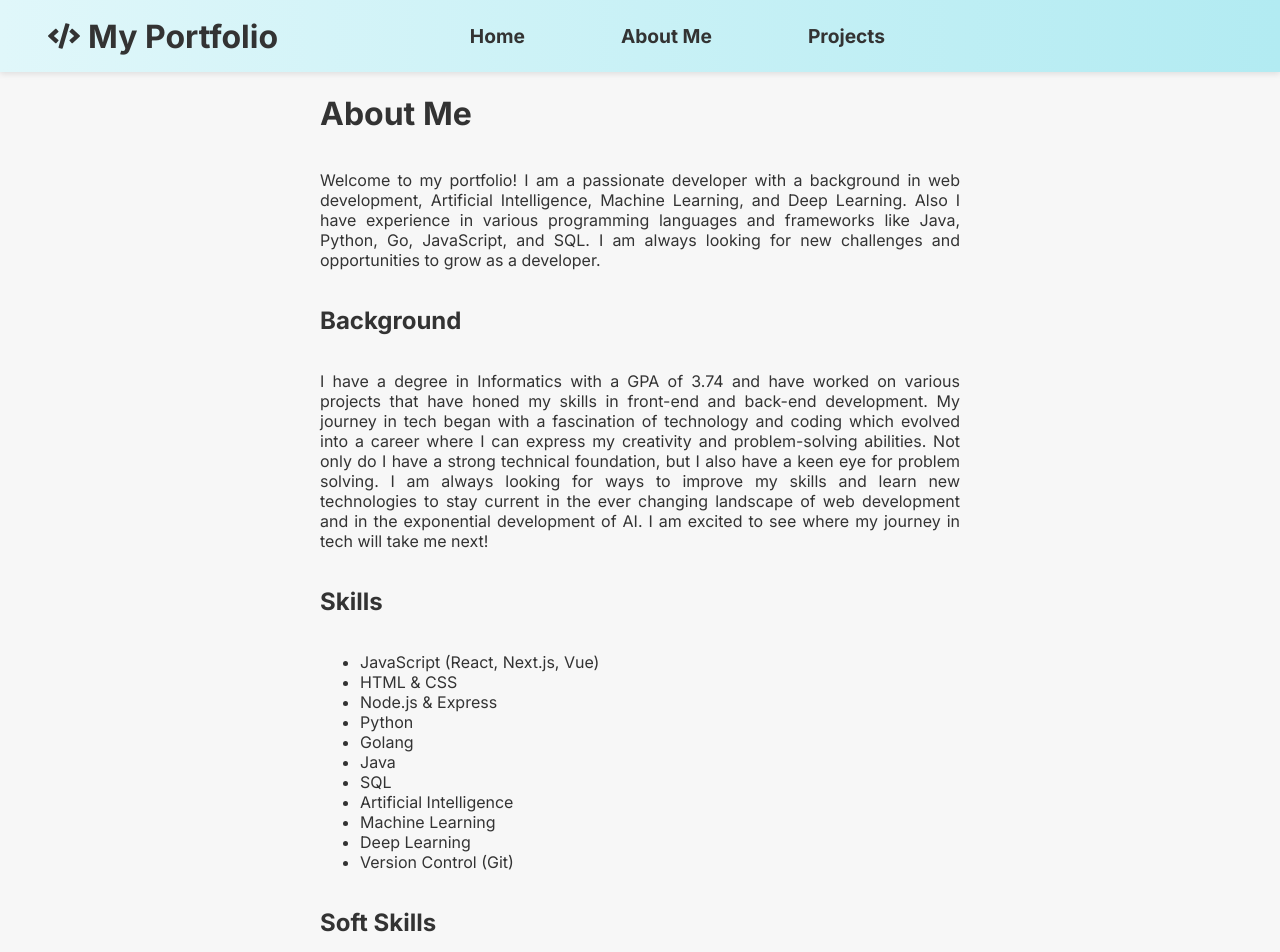
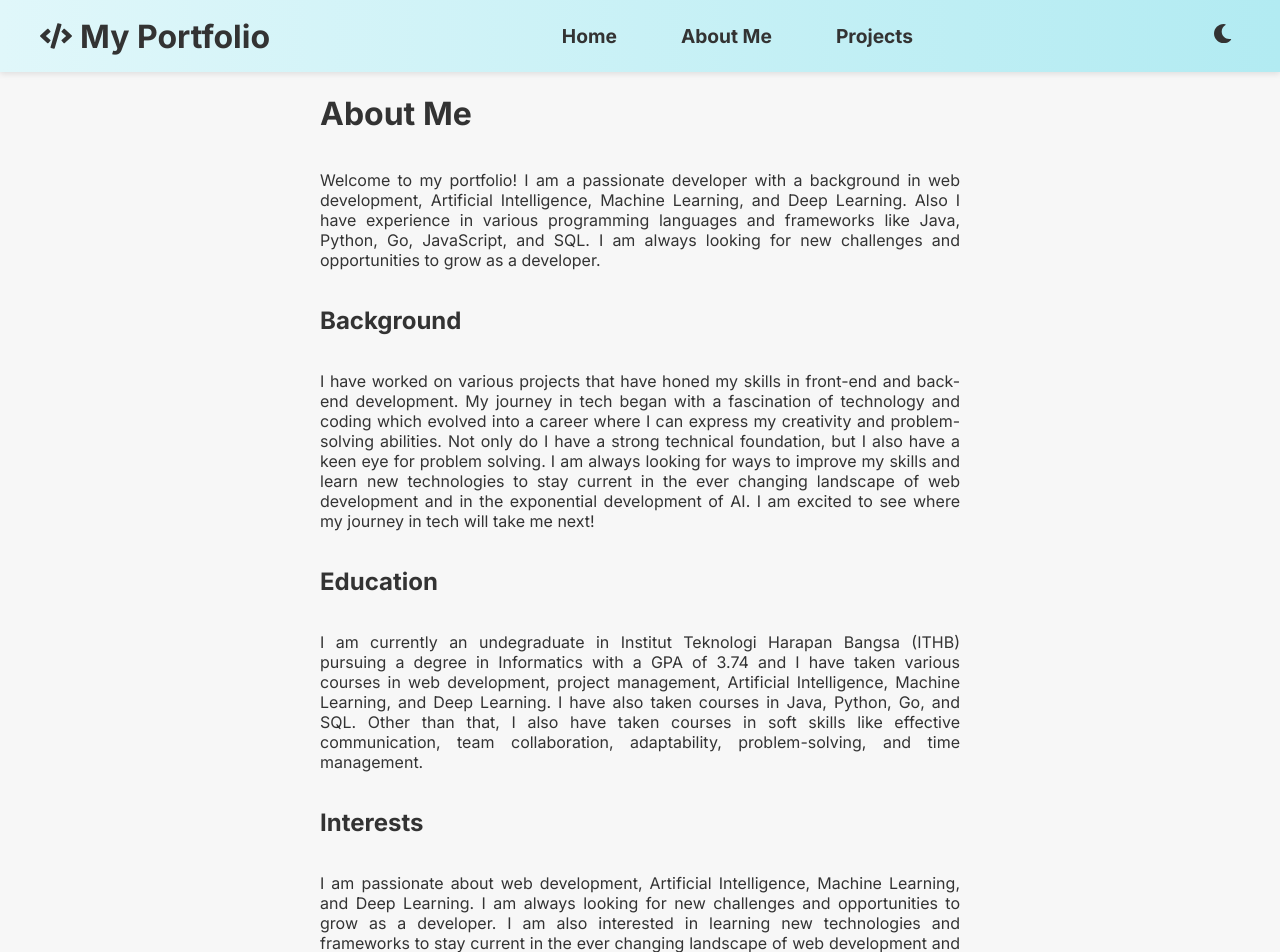
Before and after one commit to StefanusTitan/portfolio-website, a Next.js app: page /about in a window 1280 px wide. Shown: the top 952 px of the page. Built offline with nearby package versions, Linux system fonts and the light colour scheme.

Commit message:
refactor Header and About components; enhance layout and styles, add education and interests sections

```diff
--- a/components/Header.jsx
+++ b/components/Header.jsx
@@ -41,26 +41,24 @@ const Header = () => {
           display: flex;
           justify-content: space-between;
           align-items: center;
+          max-width: 1200px;
           width: 100%;
-          margin: 0;
-          padding: 0 2rem;
+          margin: 0 auto;
+          padding: 0 1rem;
         }
         h1 {
           margin: 0;
-          padding-left: 1rem;
           color: var(--text);
           display: flex;
           align-items: center;
         }
         nav {
-          flex: 1;
           display: flex;
           justify-content: center;
-          padding-right: 200px; /* Offset for h1 width to maintain true center */
         }
         ul {
           display: flex;
-          gap: 4rem; /* Increased from 2rem */
+          gap: 2rem;
           list-style: none;
           padding: 0;
           margin: 0;
--- a/pages/about.jsx
+++ b/pages/about.jsx
@@ -17,8 +17,7 @@ const About = () => {
         </p>
         <h2>Background</h2>
         <p style={{ textAlign: "justify" }}>
-          I have a degree in Informatics with a GPA of 3.74 and have worked on various
-          projects that have honed my skills in front-end and back-end
+          I have worked on various projects that have honed my skills in front-end and back-end
           development. My journey in tech began with a fascination of technology and coding which
           evolved into a career where I can express my creativity and
           problem-solving abilities.
@@ -28,6 +27,19 @@ const About = () => {
           my skills and learn new technologies to stay current in the ever
           changing landscape of web development and in the exponential development of AI.
           I am excited to see where my journey in tech will take me next!
+        </p>
+        <h2>Education</h2>
+        <p style={{ textAlign: "justify" }}>
+        I am currently an undegraduate in Institut Teknologi Harapan Bangsa (ITHB) pursuing a degree in Informatics with a GPA of 3.74
+        and I have taken various courses in web development, project management, Artificial Intelligence, Machine Learning, and Deep Learning.
+        I have also taken courses in Java, Python, Go, and SQL. Other than that, I also have taken courses in soft skills like
+        effective communication, team collaboration, adaptability, problem-solving, and time management.
+        </p>
+        <h2>Interests</h2>
+        <p style={{ textAlign: "justify" }}>
+          I am passionate about web development, Artificial Intelligence, Machine Learning, and Deep Learning.
+          I am always looking for new challenges and opportunities to grow as a developer.
+          I am also interested in learning new technologies and frameworks to stay current in the ever changing landscape of web development and AI.
         </p>
         <h2>Skills</h2>
         <ul>
```
